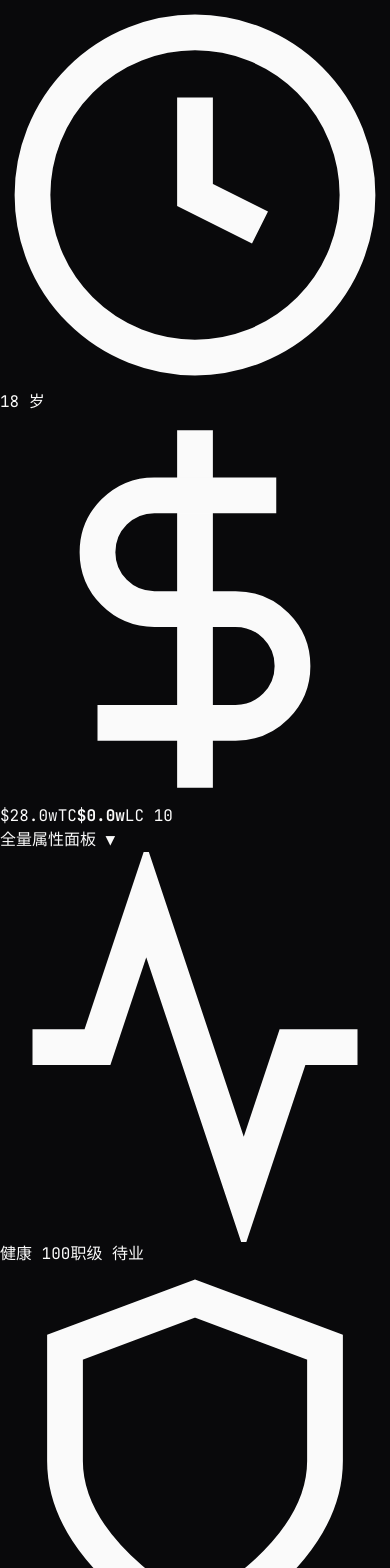
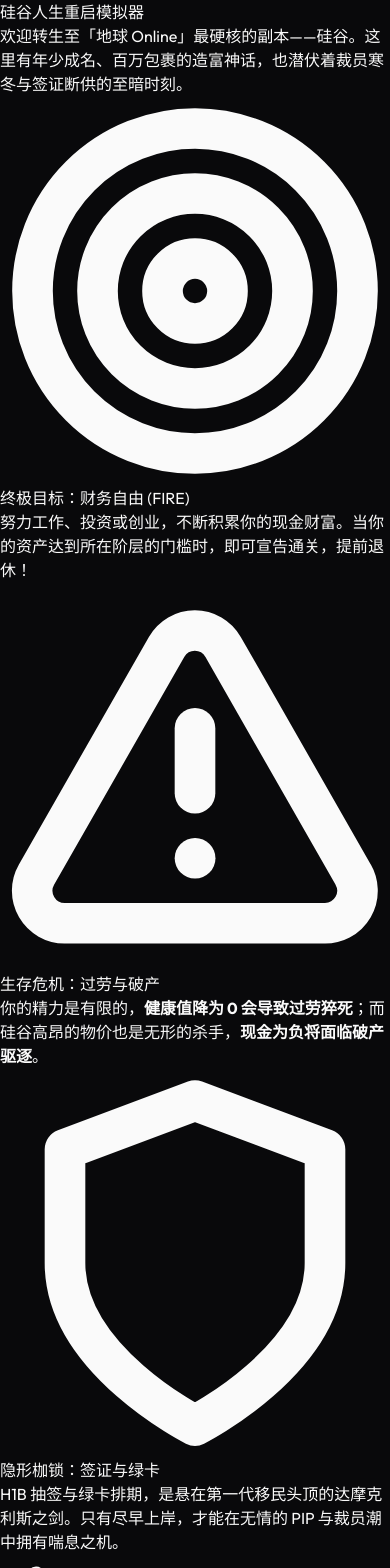
Before and after one commit to DeanChensj/sv-life-reboot, a React (Vite) app: page / in a window 390 px wide. Shown: the top 1568 px of the page. Built offline with nearby package versions, Linux system fonts and the light colour scheme.

Commit message:
Add Welcome/Intro modal on first boot with SVG icons

```diff
--- a/src/App.tsx
+++ b/src/App.tsx
@@ -7,6 +7,7 @@ import { YearEndStatementModal } from './components/YearEndStatementModal';
 import { WarReportModal } from './components/WarReportModal';
 import { AchievementCodexModal } from './components/AchievementCodexModal';
 import { ShopModal } from './components/ShopModal';
+import { WelcomeModal } from './components/WelcomeModal';
 import { checkAndUnlockAchievements, ACHIEVEMENTS } from './data/achievements';
 import { sound } from './utils/sound';
 
@@ -14,6 +15,9 @@ export default function App() {
   const [gameState, setGameState] = useState<GameState>(generateInitialState);
   const [currentEventId, setCurrentEventId] = useState<string>('choose_trait');
   const [isMobileStatsOpen, setIsMobileStatsOpen] = useState<boolean>(false);
+  const [showWelcome, setShowWelcome] = useState<boolean>(() => {
+    return !localStorage.getItem('sv_life_welcome_seen');
+  });
   const [showCharacterPass, setShowCharacterPass] = useState<boolean>(false);
   const [showWarReport, setShowWarReport] = useState<boolean>(false);
   const [showAchievementCodex, setShowAchievementCodex] = useState<boolean>(false);
@@ -183,6 +187,16 @@ export default function App() {
 
   return (
     <div className="min-h-screen bg-zinc-950 text-zinc-50 font-sans selection:bg-emerald-500/30 selection:text-emerald-200">
+      {/* Welcome Intro Modal (First Boot) */}
+      {showWelcome && (
+        <WelcomeModal
+          onStart={() => {
+            setShowWelcome(false);
+            localStorage.setItem('sv_life_welcome_seen', 'true');
+          }}
+        />
+      )}
+
       {/* Character Creation Pass Modal */}
       {showCharacterPass && (
         <CharacterProfileModal
--- /dev/null
+++ b/src/components/WelcomeModal.tsx
@@ -0,0 +1,75 @@
+import React from 'react';
+
+interface WelcomeModalProps {
+  onStart: () => void;
+}
+
+export const WelcomeModal: React.FC<WelcomeModalProps> = ({ onStart }) => {
+  return (
+    <div className="fixed inset-0 z-50 flex items-center justify-center p-4 sm:p-6 bg-zinc-950/95 backdrop-blur-3xl animate-in fade-in duration-700">
+      <div className="relative w-full max-w-2xl bg-zinc-900 border border-zinc-700/80 rounded-3xl p-8 sm:p-12 shadow-2xl overflow-hidden flex flex-col items-center text-center">
+
+        {/* Top Decorative Glow */}
+        <div className="absolute top-0 left-1/2 -translate-x-1/2 w-3/4 h-32 bg-emerald-500/10 rounded-full blur-[60px] pointer-events-none" />
+
+        {/* Title Section */}
+        <h1 className="text-3xl sm:text-4xl font-extrabold tracking-tight text-white mb-4 mt-4">
+          硅谷人生重启模拟器
+        </h1>
+        <p className="text-zinc-400 text-sm sm:text-base leading-relaxed max-w-lg mb-10">
+          欢迎转生至「地球 Online」最硬核的副本——硅谷。这里有年少成名、百万包裹的造富神话，也潜伏着裁员寒冬与签证断供的至暗时刻。
+        </p>
+
+        {/* Rules Section */}
+        <div className="w-full text-left space-y-6 mb-12">
+
+          <div className="flex gap-4 p-5 rounded-2xl bg-zinc-800/30 border border-zinc-700/50 hover:border-emerald-500/30 transition-colors">
+            <div className="w-12 h-12 rounded-full bg-emerald-500/10 flex items-center justify-center shrink-0 border border-emerald-500/20 text-emerald-400">
+              <svg className="w-6 h-6" viewBox="0 0 24 24" fill="none" stroke="currentColor" strokeWidth="2.5" strokeLinecap="round" strokeLinejoin="round"><circle cx="12" cy="12" r="10"/><circle cx="12" cy="12" r="6"/><circle cx="12" cy="12" r="2"/></svg>
+            </div>
+            <div>
+              <h3 className="text-emerald-300 font-bold text-lg mb-1">终极目标：财务自由 (FIRE)</h3>
+              <p className="text-zinc-400 text-sm leading-relaxed">
+                努力工作、投资或创业，不断积累你的现金财富。当你的资产达到所在阶层的门槛时，即可宣告通关，提前退休！
+              </p>
+            </div>
+          </div>
+
+          <div className="flex gap-4 p-5 rounded-2xl bg-zinc-800/30 border border-zinc-700/50 hover:border-rose-500/30 transition-colors">
+            <div className="w-12 h-12 rounded-full bg-rose-500/10 flex items-center justify-center shrink-0 border border-rose-500/20 text-rose-400">
+              <svg className="w-6 h-6" viewBox="0 0 24 24" fill="none" stroke="currentColor" strokeWidth="2.5" strokeLinecap="round" strokeLinejoin="round"><path d="m21.73 18-8-14a2 2 0 0 0-3.48 0l-8 14A2 2 0 0 0 4 21h16a2 2 0 0 0 1.73-3Z"/><path d="M12 9v4"/><path d="M12 17h.01"/></svg>
+            </div>
+            <div>
+              <h3 className="text-rose-300 font-bold text-lg mb-1">生存危机：过劳与破产</h3>
+              <p className="text-zinc-400 text-sm leading-relaxed">
+                你的精力是有限的，<strong className="text-zinc-200">健康值降为 0 会导致过劳猝死</strong>；而硅谷高昂的物价也是无形的杀手，<strong className="text-zinc-200">现金为负将面临破产驱逐</strong>。
+              </p>
+            </div>
+          </div>
+
+          <div className="flex gap-4 p-5 rounded-2xl bg-zinc-800/30 border border-zinc-700/50 hover:border-amber-500/30 transition-colors">
+            <div className="w-12 h-12 rounded-full bg-amber-500/10 flex items-center justify-center shrink-0 border border-amber-500/20 text-amber-400">
+              <svg className="w-6 h-6" viewBox="0 0 24 24" fill="none" stroke="currentColor" strokeWidth="2.5" strokeLinecap="round" strokeLinejoin="round"><path d="M12 22s8-4 8-10V5l-8-3-8 3v7c0 6 8 10 8 10z"/></svg>
+            </div>
+            <div>
+              <h3 className="text-amber-300 font-bold text-lg mb-1">隐形枷锁：签证与绿卡</h3>
+              <p className="text-zinc-400 text-sm leading-relaxed">
+                H1B 抽签与绿卡排期，是悬在第一代移民头顶的达摩克利斯之剑。只有尽早上岸，才能在无情的 PIP 与裁员潮中拥有喘息之机。
+              </p>
+            </div>
+          </div>
+
+        </div>
+
+        {/* Start Button */}
+        <button
+          onClick={onStart}
+          className="w-full sm:w-2/3 py-4 rounded-xl font-black text-lg bg-emerald-500 hover:bg-emerald-400 text-zinc-950 transition-all active:scale-95 shadow-[0_0_20px_rgba(16,185,129,0.3)] flex items-center justify-center gap-2"
+        >
+          <svg className="w-6 h-6" viewBox="0 0 24 24" fill="none" stroke="currentColor" strokeWidth="2.5" strokeLinecap="round" strokeLinejoin="round"><polygon points="5 3 19 12 5 21 5 3"/></svg>
+          抽取初始天赋 (开启人生)
+        </button>
+      </div>
+    </div>
+  );
+};
```
